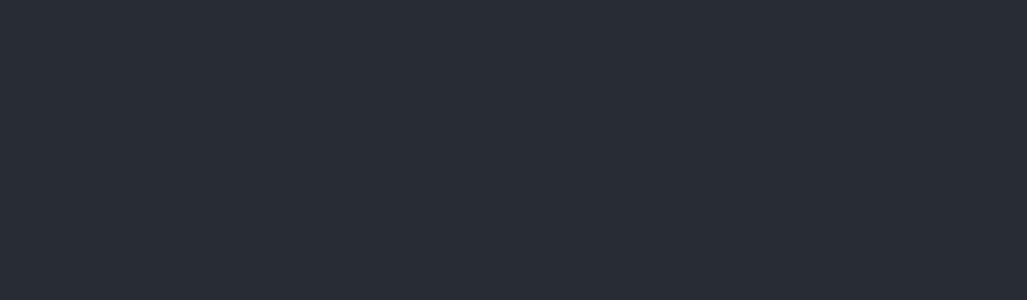
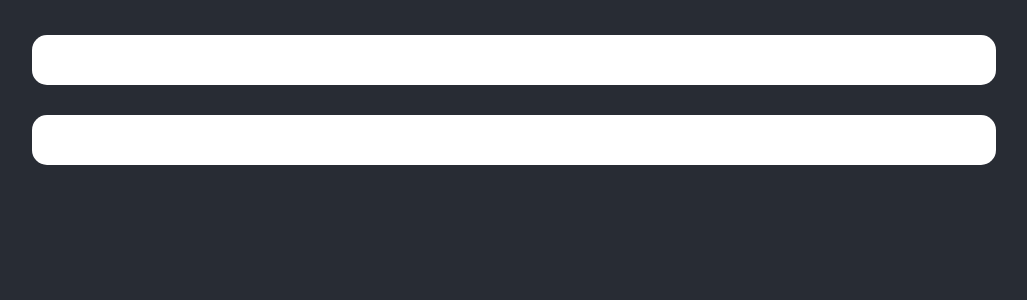
Before and after one commit to Amin-Ansari/dummy-user-add-project, a React (Create React App) app: page / in a window 1280 px wide. Shown: the top 300 px of the page, without its empty margins (126-1153 px from the left). Built offline with nearby package versions, Linux system fonts and the light colour scheme.

Commit message:
The sectionWrapper component is added to the project

```diff
--- a/src/App.js
+++ b/src/App.js
@@ -1,10 +1,14 @@
 import "./App.css";
 import Appwrapepr from "./components/AppWrapper";
+import SectionWrapper from "./components/UI Components/SectionWrapper";
 
 function App() {
   return (
     <div className="App">
-      <Appwrapepr></Appwrapepr>
+      <Appwrapepr>
+        <SectionWrapper></SectionWrapper>
+        <SectionWrapper></SectionWrapper>
+      </Appwrapepr>
     </div>
   );
 }
--- a/src/components/AppWrapper.module.css
+++ b/src/components/AppWrapper.module.css
@@ -1,5 +1,5 @@
 .app-wrapper {
-  padding: 25px 15px;
+  padding: 25px 18px;
   width: 100%;
   max-width: 1000px;
 }
--- /dev/null
+++ b/src/components/UI Components/SectionWrapper.js
@@ -0,0 +1,5 @@
+import styles from "./SectionWrapper.module.css";
+
+export default function (props) {
+  return <div className={styles["section-wrapper"]}>{props.children}</div>;
+}
--- /dev/null
+++ b/src/components/UI Components/SectionWrapper.module.css
@@ -0,0 +1,9 @@
+.section-wrapper {
+  padding: 25px 20px;
+  background-color: #fff;
+  border-radius: 15px;
+  margin: 10px 0px;
+}
+.section-wrapper:nth-last-of-type(1) {
+  margin-top: 30px;
+}
```
